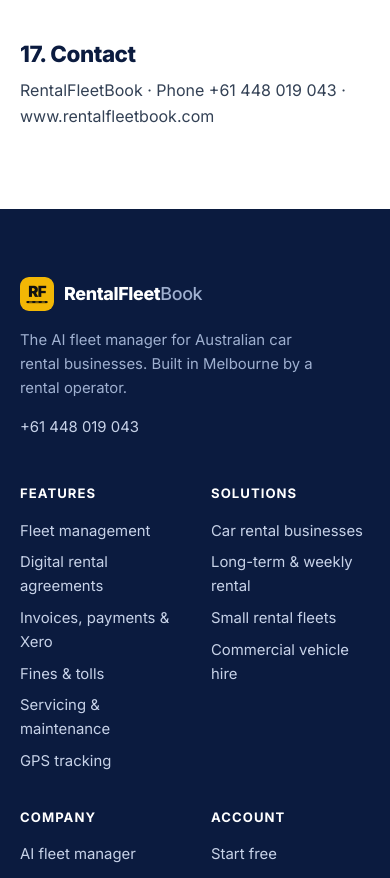
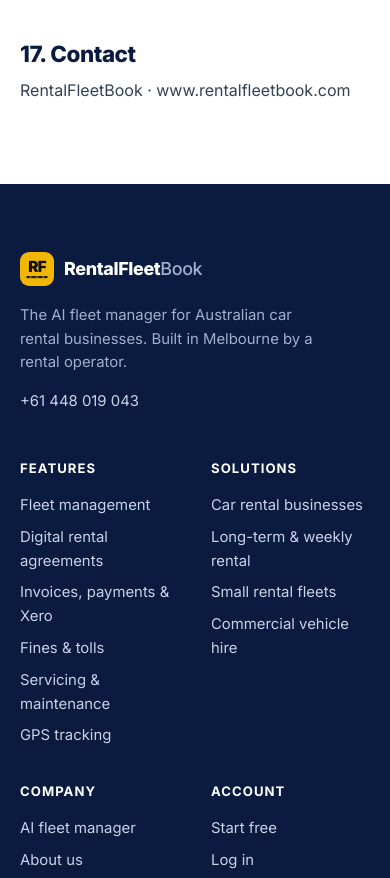
Before and after one commit to rentalisimo/rentalfleetbook-site, a plain HTML site: page terms.html in a window 390 px wide. Shown: the part 6743-7621 px from the top of the page. Drawn offline with Linux system fonts and the light colour scheme.

Commit message:
Remove phone number from Terms and Conditions contact section
Co-Authored-By: Claude Opus 5.5 <noreply@anthropic.com>
Claude-Session: https://claude.ai/code/session_01RoEY2GdoKUnbNjyb4Rtcih

```diff
--- a/terms.html
+++ b/terms.html
@@ -48,7 +48,7 @@
 <h2>14. Events outside our control</h2><p>We are not liable for any failure or delay caused by events outside our reasonable control, including outages of the internet, hosting, power or Third-Party Services, cyber attacks, natural disasters, and government action.</p>
 <h2>15. Changes to these Terms</h2><p>We may update these Terms. We will tell you about material changes by email or in the service. If you keep using the service after the change takes effect, you accept the updated Terms.</p>
 <h2>16. General</h2><p>These Terms are governed by the laws of Victoria, Australia, and the courts of Victoria have jurisdiction. If any part of these Terms is unenforceable, the rest continues to apply. These Terms, together with our Privacy Policy, are the whole agreement between you and us about the service.</p>
-<h2>17. Contact</h2><p>RentalFleetBook · Phone +61 448 019 043 · www.rentalfleetbook.com</p>
+<h2>17. Contact</h2><p>RentalFleetBook · www.rentalfleetbook.com</p>
 </div></section>
 </main>
 <footer><div class="wrap">
```
Also changed, not shown: _src/legal/terms.body.html (+1 -1 lines).
